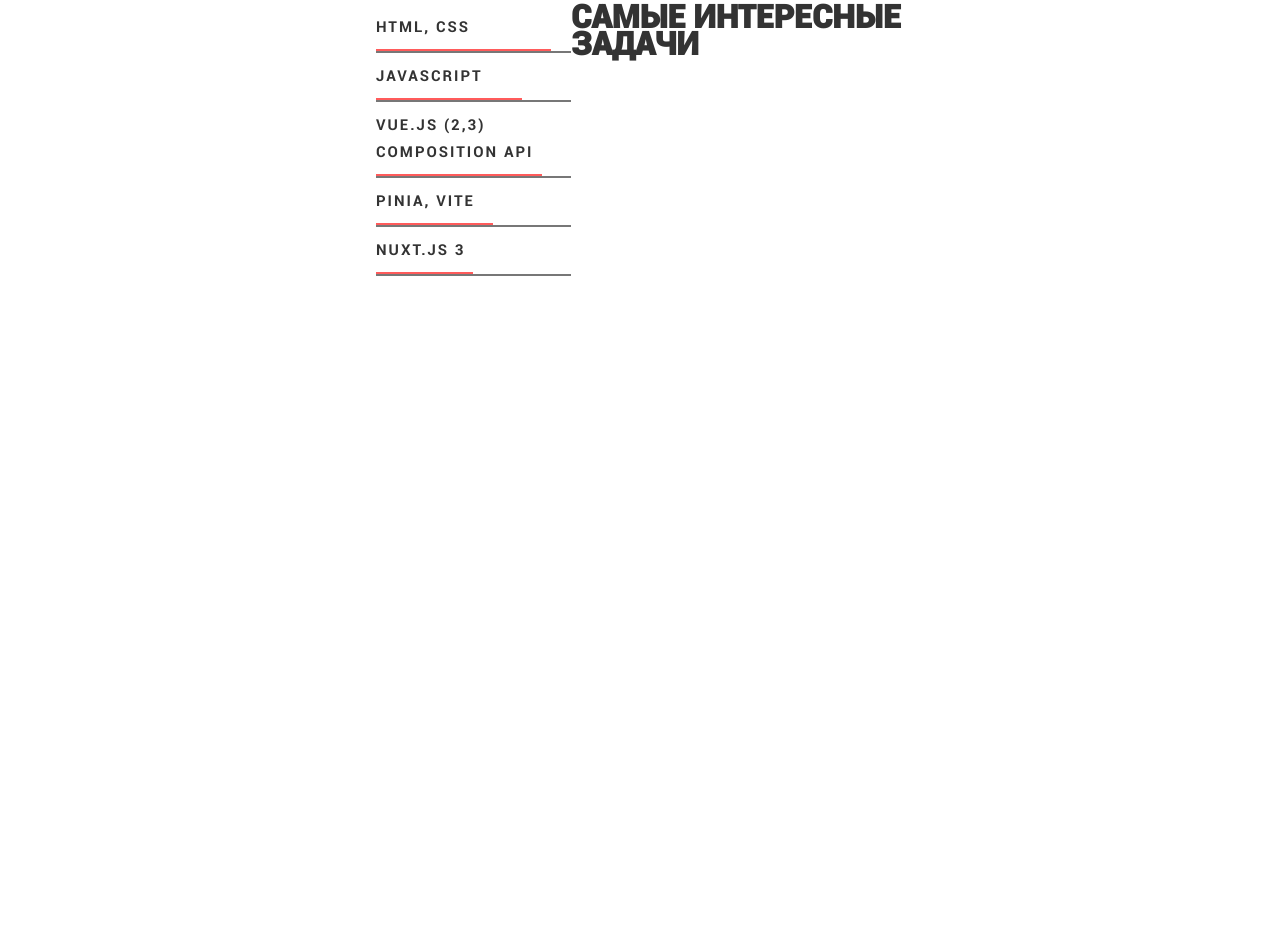
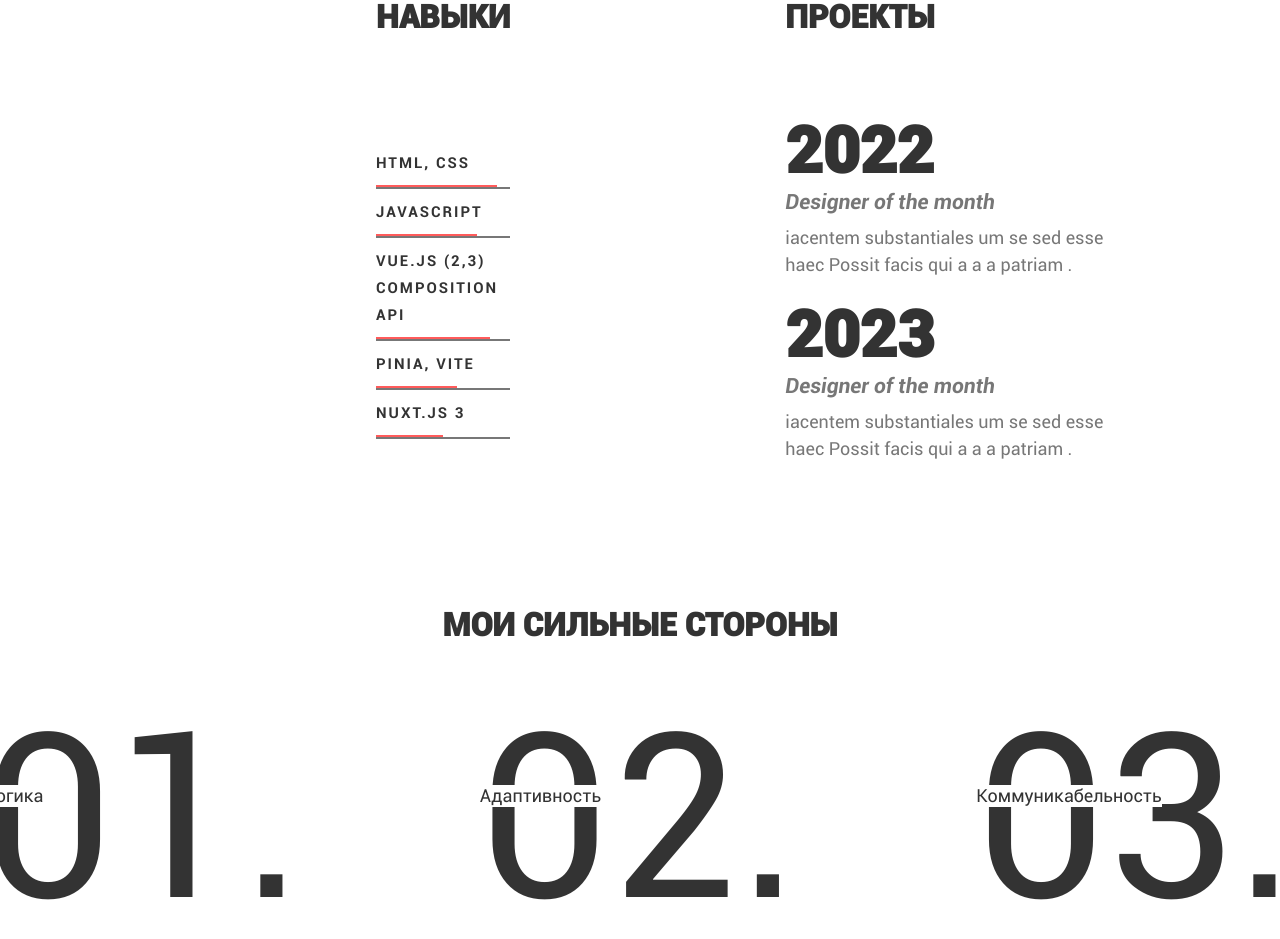
Before and after one commit to Yakunina-Anna/aboutMe, a plain HTML site: page index.html in a window 1280 px wide. Shown: the part 1276-2215 px from the top of the page. Before the commit the page ends 1552 px from the top, so only its background shows below. Drawn offline with Linux system fonts and the light colour scheme; files whose address does not match are found by name.

Commit message:
Expertise 1.3

```diff
--- a/assets/styles/main.css
+++ b/assets/styles/main.css
@@ -83,6 +83,7 @@
   width: 0;
   background-color: var(--white-color);
 }
+
 .header__nav-item:hover::after {
   width: 100%;
 }
@@ -100,6 +101,7 @@
   width: 100%;
   background-color: var(--white-color);
 }
+
 .header__contacts-link:hover::after {
   width: 0;
 }
@@ -123,6 +125,16 @@
 .skills-projects__wrapper {
   align-items: flex-start;
   justify-content: space-between;
+  gap: 0 275px
+}
+
+.skills__inner {
+  width: 100%;
+}
+
+.skills__list {
+  margin-top: 109px;
+  width: 100%;
 }
 
 .skills__item {
@@ -157,3 +169,68 @@
   letter-spacing: 2px;
   text-transform: uppercase;
 }
+
+.projects__list {
+  margin-top: 83px;
+  width: 356px;
+  display: flex;
+  flex-direction: column;
+  gap: 20px 0;
+}
+
+.projects__item-title {
+  font-family: 'Roboto Black';
+  font-size: 64px;
+  font-weight: 900;
+  line-height: 75px;
+}
+
+.projects__item-subtitle {
+  font-family: 'Roboto Bold Italic';
+  color: var(--secondary-color);
+  font-size: 21px;
+  font-weight: 700;
+  line-height: 27px;
+}
+
+.projects__item-text {
+  color: var(--secondary-color);
+  margin-top: 8px;
+  font-size: 18px;
+  font-weight: 400;
+  line-height: 27px;
+}
+
+.expertise__container {
+  margin-top: 150px;
+  display: flex;
+  justify-content: center;
+  text-align: center;
+}
+
+.expertise__list {
+ gap: 0 176px;
+ position: relative;
+ margin-top: 96px;
+}
+
+.expertise__number {
+  font-size: 230px;
+  line-height: 167px;
+}
+
+.expertise__text {
+  position: absolute;
+  top: 50px;
+    background-color: white;
+}
+
+/* .expertise__bg {
+  position: absolute;
+  font-family: 'Roboto Black';
+  font-size: 830px;
+  z-index: -20;
+  color: var(--secondary-bg);
+  text-transform: uppercase;
+  white-space: nowrap;
+} */
--- a/assets/styles/style.css
+++ b/assets/styles/style.css
@@ -5,6 +5,7 @@
   --white-color: #fff;
   --primary-color: #FF5B5B;
   --secondary-color: #777777;
+  --secondary-bg: #F8F8F8;
   --font-family: Roboto Regular, sans-serif;
   --dynamic-vh: min-content;
   --padding: 20px;
@@ -23,6 +24,7 @@ body {
   line-height: 1.2;
   color: #333333;
   background-color: #fff;
+  overflow-x: hidden;
 }
 
 ul,
--- a/index.html
+++ b/index.html
@@ -89,6 +89,7 @@
       <div class="padding-2 skills-projects__container">
         <div class="d-flex-row skills-projects__wrapper">
           <div class="skills__inner">
+            <h2>Навыки</h2>
             <ul class="skills__list">
               <li class="skills__item" data-fill="90">
                 <p class="skills__item-title">HTML, CSS</p>
@@ -107,8 +108,42 @@
               </li>
             </ul>
           </div>
-          <div>
-            <h2>Самые интересные задачи</h2>
+          <div class="projects__inner">
+            <h2>Проекты</h2>
+            <div class="projects__list">
+              <div class="projects__item">
+                <p class="projects__item-title">2022</p>
+                <p class="projects__item-subtitle">Designer of the month</p>
+                <p class="projects__item-text">iacentem substantiales um se sed esse haec Possit facis qui a a a patriam . </p>
+              </div>
+              <div class="projects__item">
+                <p class="projects__item-title">2023</p>
+                <p class="projects__item-subtitle">Designer of the month</p>
+                <p class="projects__item-text">iacentem substantiales um se sed esse haec Possit facis qui a a a patriam . </p>
+              </div>
+            </div>
+          </div>
+        </div>
+      </div>
+    </sections>
+    <sections id="#expertise">
+      <div class="expertise__container">
+        <!-- <p class="expertise__bg">Frontend</p> -->
+        <div class="expertise__inner">
+          <h2>Мои сильные стороны</h2>
+          <div class="d-flex-row expertise__list">
+            <div class="expertise__item">
+              <p class="expertise__number">01.</p>
+              <p class="expertise__text">Логика</p>
+            </div>
+            <div class="expertise__item">
+              <p class="expertise__number">02.</p>
+              <p class="expertise__text">Адаптивность</p>
+            </div>
+            <div class="expertise__item">
+              <p class="expertise__number">03.</p>
+              <p class="expertise__text">Коммуникабельность</p>
+            </div>
           </div>
         </div>
       </div>
--- a/js/skils-projects.js
+++ b/js/skils-projects.js
@@ -1,7 +1,5 @@
 document.addEventListener('DOMContentLoaded', () => {
   const items = document.querySelectorAll('.skills__item');
-  console.log(items);
-
   items.forEach(item => {
     const fillPercentage = item.getAttribute('data-fill');
     item.style.setProperty('--fill-percentage', `${fillPercentage}%`);
```
